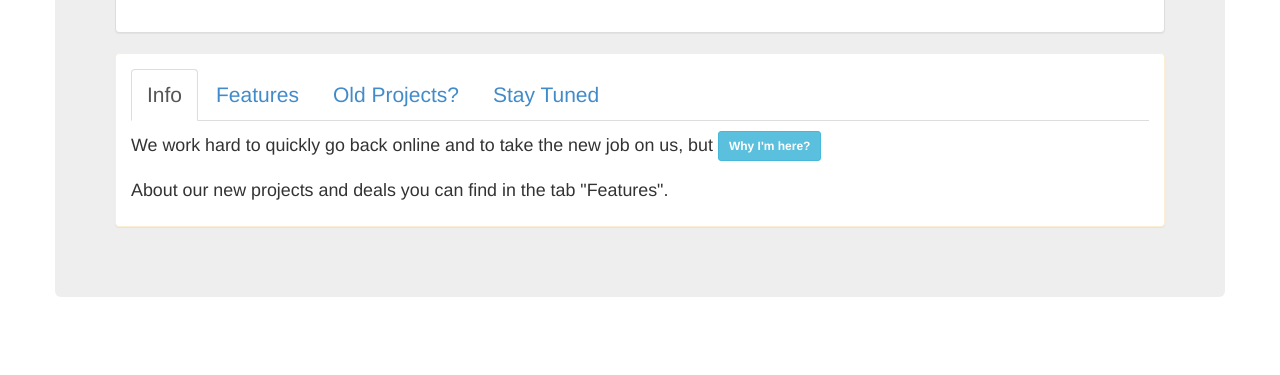
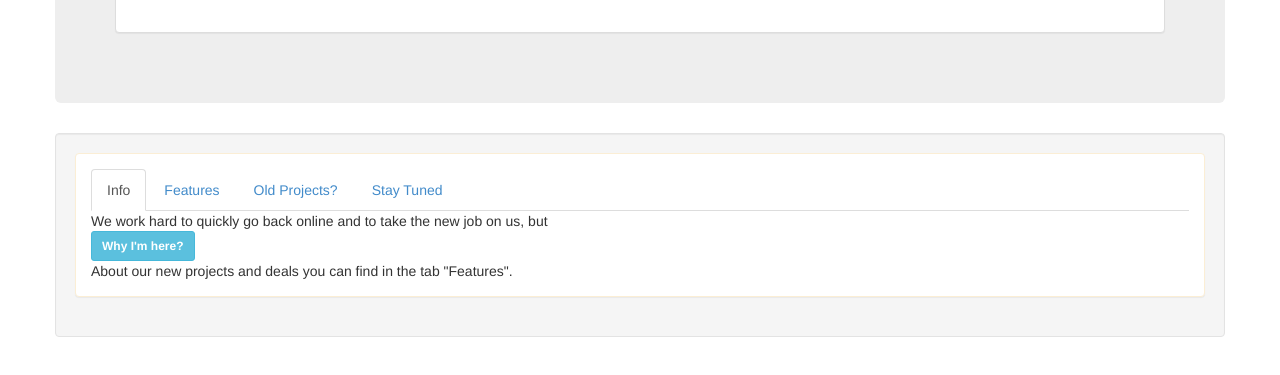
Before and after one commit to bmalum/bOfflinePage, a plain HTML site: page index.html in a window 1280 px wide. Shown: the part 375-750 px from the top of the page. Drawn offline with Linux system fonts and the light colour scheme.

Commit message:
Code Structure and minor Changes

```diff
--- a/index.html
+++ b/index.html
@@ -2,7 +2,6 @@
 
 <html>
 <head>
-
 
   <script type="text/javascript">
   var _gaq = _gaq || [];
@@ -52,6 +51,8 @@
           "width: 19%"></div>
         </div>
       </div>
+    </div>
+    <div class="well">
       <div class="panel panel-warning">
 
         <ul class="nav nav-tabs" id="myTab">
@@ -62,15 +63,15 @@
         </ul>
 
         <div class="tab-content">
-	<div class="tab-pane active" id="Info">	<small>
-	We work hard to quickly go back online and to take the new job on us, but <button type="button" class="btn btn-info btn-sm">Why I'm here?</button><br>
-About our new projects and deals you can find in the tab "Features".</small>
+         <div class="tab-pane active" id="Info">
+           We work hard to quickly go back online and to take the new job on us, but <br> <button type="button" class="btn btn-info btn-sm">Why I'm here?</button><br>
+           About our new projects and deals you can find in the tab "Features".
          </div>
          <div class="tab-pane" id="Features">This Text will be added soon. You can contact me for Infos: <address>
           <strong>Support</strong><br>
           <a href="mailto:#">support@bmalum.com</a>
         </address></div>
-	  <div class="tab-pane" id="OldProjects"><a href="http://bmalum.com/old/" type="button" class="btn btn-info">Get to the old Projects!</a></div>
+        <div class="tab-pane" id="OldProjects"><br><a href="http://bmalum.com/old/" type="button" class="btn btn-info">Get to the old Projects!</a></div>
         <div class="tab-pane" id="StayTuned">
          Enter here your e-Mail Address (a public one, not a private) and you will get notified, when your Page is online!
          <div class="input-group">
```
Lines whose indentation alone changed are shown as unchanged.
